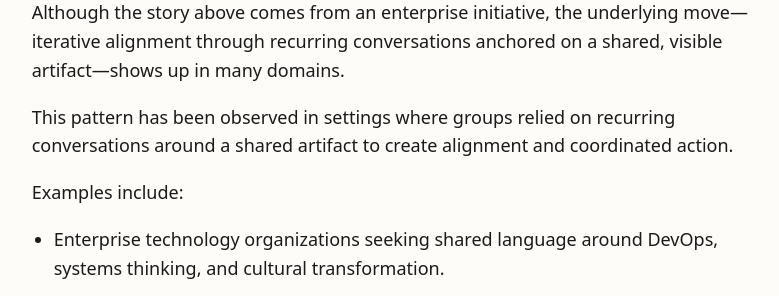
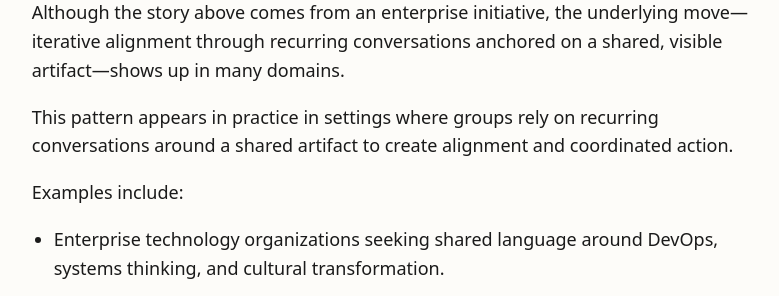
Before and after one commit to basil-family-lab/circle, a Jekyll site: the page built from moves/reconcile.md, in a window 1280 px wide and 900 px high, scrolled down 3835 px. Shown: the part 155-451 px from the top of the window, without its empty margins (248-1027 px from the left). Built offline with Jekyll 4.4.1, drawn with Linux system fonts in a browser that asks for light colours.

Commit message:
refactor: known use case framing language

```diff
--- a/moves/reconcile.md
+++ b/moves/reconcile.md
@@ -101,7 +101,7 @@ When the pattern succeeds:
 
 Although the story above comes from an enterprise initiative, the underlying move—iterative alignment through recurring conversations anchored on a shared, visible artifact—shows up in many domains.
 
-This pattern has been observed in settings where groups relied on recurring conversations around a shared artifact to create alignment and coordinated action.
+This pattern appears in practice in settings where groups rely on recurring conversations around a shared artifact to create alignment and coordinated action.
 
 Examples include:
 
```
Also changed, not shown: moves/balance.md (+1 -1 lines), moves/establish.md (+1 -1 lines).
